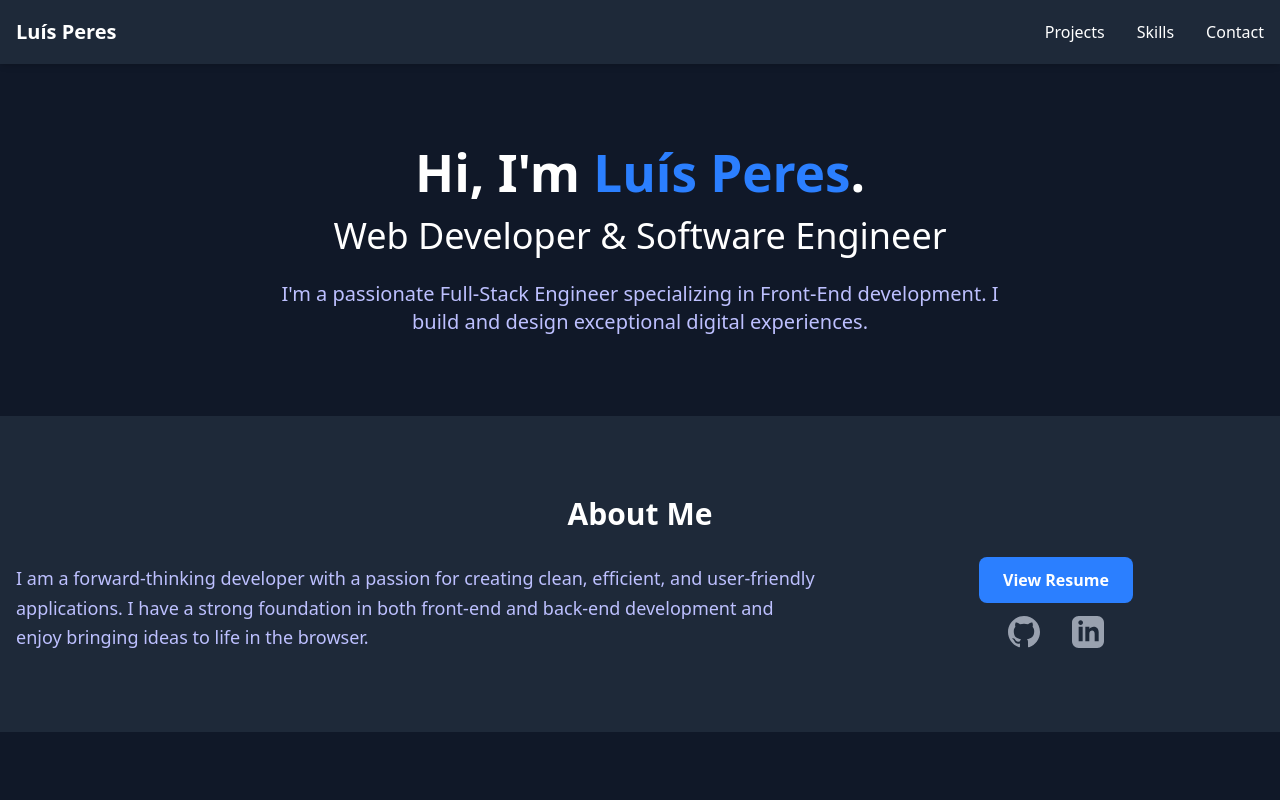
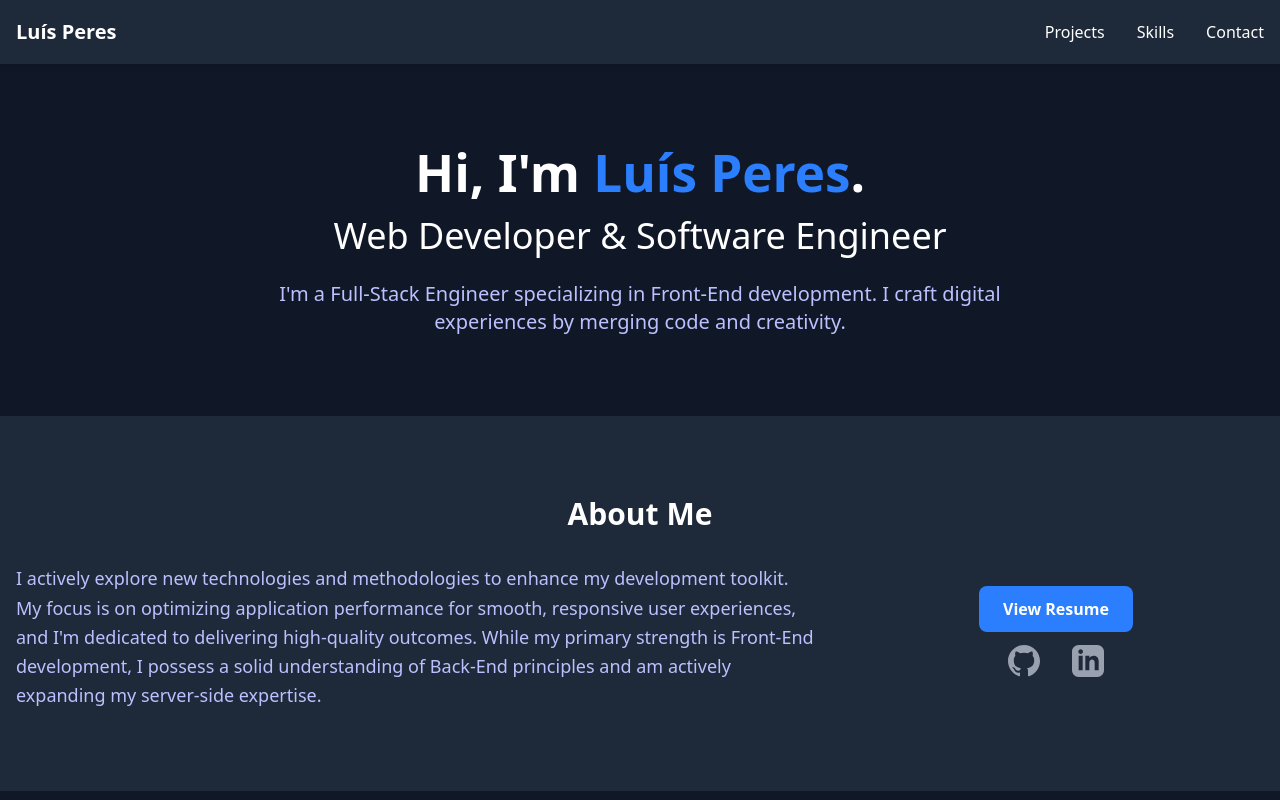
Before and after one commit to lfvperes/lfvperes.github.io, a React (Vite) app: page / in a window 1280 px wide. Shown: the top 800 px of the page. Built offline with nearby package versions, Linux system fonts and the light colour scheme.

Commit message:
style: :pencil2: improve descriptions

```diff
--- a/src/portfolio.ts
+++ b/src/portfolio.ts
@@ -44,11 +44,11 @@ const portfolio: PortfolioData = {
   name: 'Luís Peres',
   title: 'Web Developer & Software Engineer',
   description:
-    "I'm a passionate Full-Stack Engineer specializing in Front-End development. I build and design exceptional digital experiences.",
+    "I'm a Full-Stack Engineer specializing in Front-End development. I craft digital experiences by merging code and creativity.",
   about: {
     title: 'About Me',
     description:
-      'I am a forward-thinking developer with a passion for creating clean, efficient, and user-friendly applications. I have a strong foundation in both front-end and back-end development and enjoy bringing ideas to life in the browser.',
+      "I actively explore new technologies and methodologies to enhance my development toolkit. My focus is on optimizing application performance for smooth, responsive user experiences, and I'm dedicated to delivering high-quality outcomes. While my primary strength is Front-End development, I possess a solid understanding of Back-End principles and am actively expanding my server-side expertise.",
   },
   resume: 'https://rxresu.me/lfvperes/webdev-jr',
   projects: [
@@ -63,7 +63,7 @@ const portfolio: PortfolioData = {
     {
       name: 'Cidades do Brasil',
       description:
-        'A Bluesky/X bot that posts a random Brazilian city every 12 hours. It fetches data from the Backsky API, then uses Google\'s Maps Static and Places APIs to fetch more content. Automated with GitHub Actions.',
+        "A Bluesky/X bot that posts a random Brazilian city every 12 hours. It fetches data from the Backsky API, then uses Google's Maps Static and Places APIs to fetch more content. Automated with GitHub Actions.",
       stack: ['TypeScript', 'Django', 'Sqlite3', 'AT Protocol'],
       sourceCode: 'https://github.com/lfvperes/cidades-br',
       livePreview: 'https://bsky.app/profile/cidades-do-brasil.bsky.social',
```
